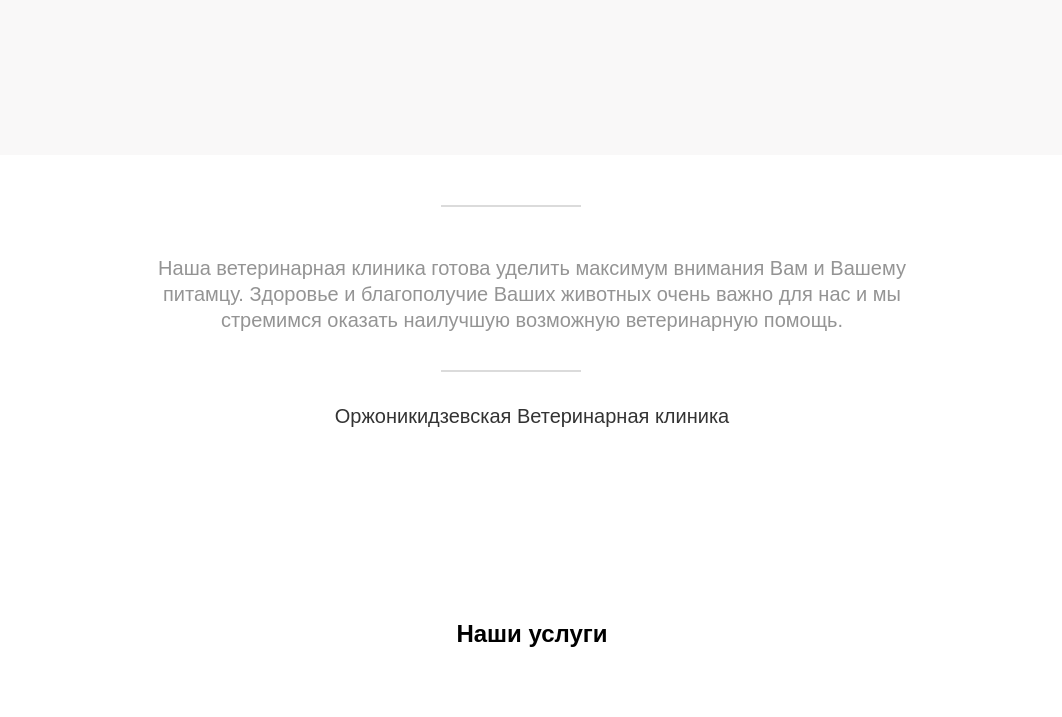
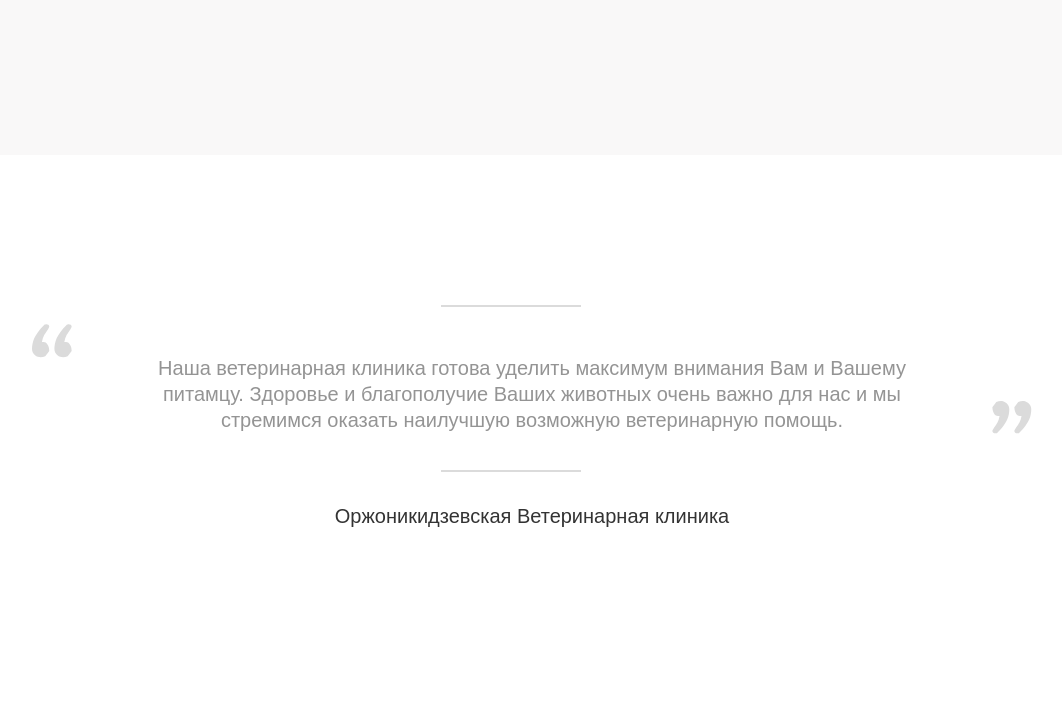
Before and after one commit to ali9ahmad/vet-teamwork, a plain HTML site: page index.html in a window 1280 px wide. Shown: the part 722-1439 px from the top of the page, without its empty margins (108-1170 px from the left). Drawn offline with Linux system fonts and the light colour scheme; files whose address does not match are found by name; a web font is replaced by a local one.

Commit message:
Works till now fixed

```diff
--- a/index.html
+++ b/index.html
@@ -88,7 +88,11 @@
             </div>
         </section>
         <!-- HERO SECTION ENDS -->
-         <div class="wrapper">
+        <!-- •••••••••••••••••••••••••••••••••••••••••••••••••••••••••••••••••••••••••••••••• -->
+        <!-- QUOTE SECTION START -->
+        <section class="quote">
+            <div class="conatiner">
+                <div class="wrapper">
                     <q class="site-quote">
                         Наша ветеринарная клиника готова уделить максимум внимания Вам и Вашему питамцу. Здоровье и благополучие Ваших животных очень важно для нас и мы стремимся оказать наилучшую возможную ветеринарную помощь.
                     </q>
@@ -97,7 +101,7 @@
             </div>
         </section>
         <!-- QUOTE SECTION END -->
-
+        <!-- •••••••••••••••••••••••••••••••••••••••••••••••••••••••••••••••••••••••••••••••• -->
         <!-- SERVICES SECTION START -->
         <section class="services">
             <div class="container">
```
